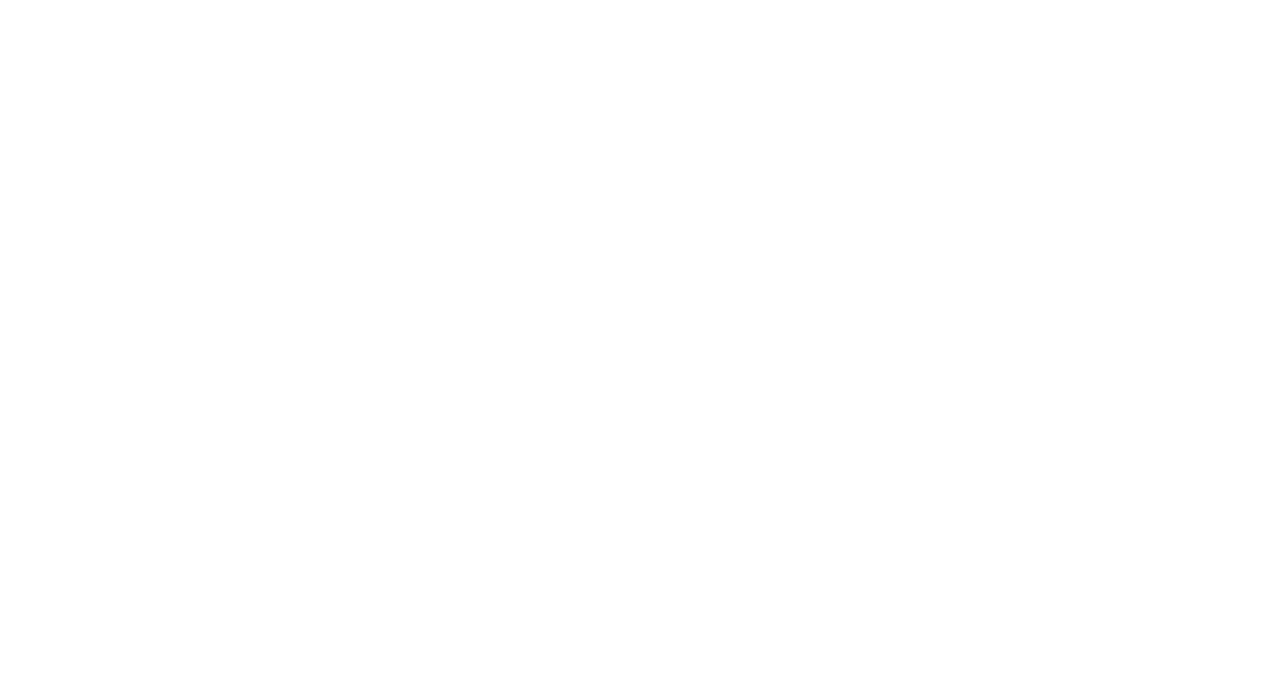
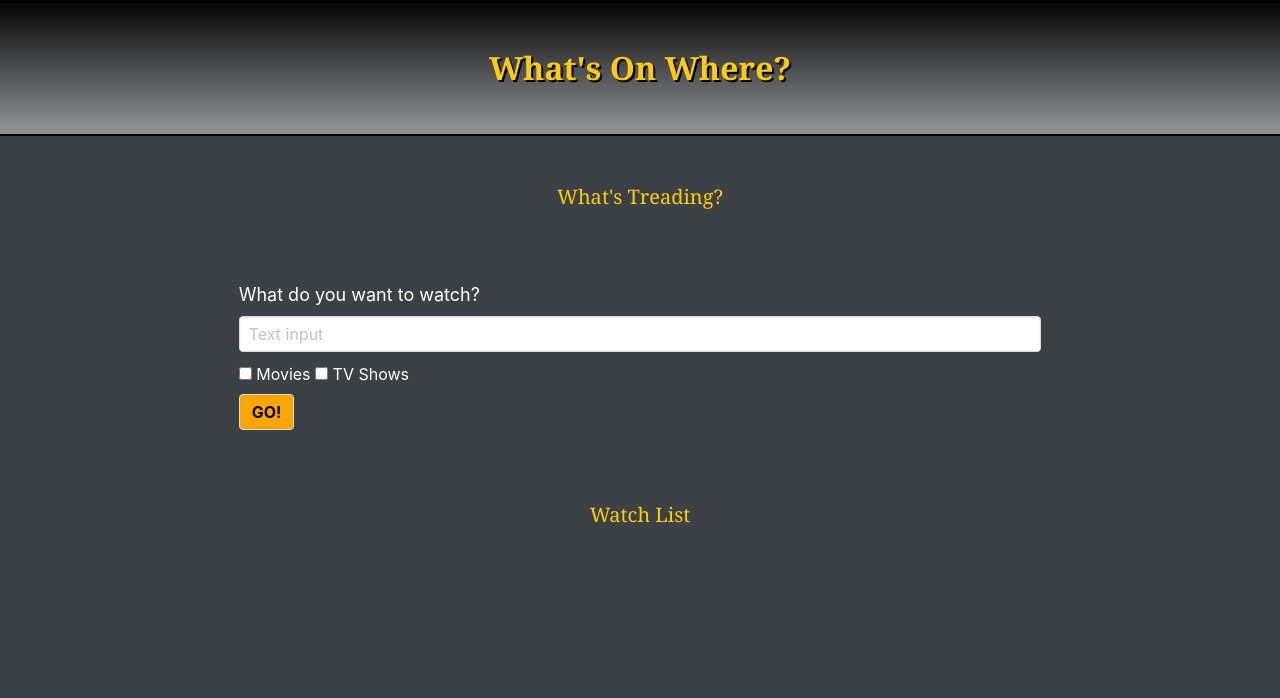
Before and after one commit to 1701c/project1, a plain HTML site: page index.html in a window 1280 px wide. Drawn offline with nearby package versions, Linux system fonts and the light colour scheme.

Commit message:
merged html

```diff
--- a/assets/css/style.css
+++ b/assets/css/style.css
@@ -0,0 +1,62 @@
+
+html{
+    background-color: transparent;
+}
+
+body {
+    background-color: #3c4146;
+
+}
+
+.hero-body {
+    background-image: linear-gradient(to bottom, #050505, #e2e2e286);
+    border-bottom: #000 solid 2px;
+    border-top: #000 solid 2px;
+}
+
+.title {
+    color: #FECC0C;
+    text-shadow: 2px 2px #000;
+}
+
+.subtitle {
+    color: #FECC0C;
+}
+
+.column {
+    background-color: #3c4146;
+    widows: 50%;
+}
+
+.input {
+    border-color: none;
+    background-color: #ffffff;
+    color: #000;
+}
+
+.checkbox {
+    color: #fff;
+    margin-top: 1.5%;
+}
+
+.button {
+    background-color: #ffa500;
+    color: #000;
+    font-weight: bold;
+}
+
+.control {
+    margin-top: 1%;
+}
+
+h1 {
+    background-color: transparent;
+    text-align: center;
+    font-family: Georgia, 'Times New Roman', Times, serif ;
+}
+
+h2 {
+    color: #fff;
+    padding-bottom: 1%;
+    font-size: 18px;
+}
--- a/index.html
+++ b/index.html
@@ -1,17 +1,76 @@
 <!DOCTYPE html>
 <html lang="en">
+
 <head>
   <meta charset="UTF-8">
   <meta name="viewport" content="width=device-width, initial-scale=1.0">
+  <link rel="stylesheet" href="https://cdnjs.cloudflare.com/ajax/libs/bulma/0.7.2/css/bulma.min.css">
+  <script defer src="https://use.fontawesome.com/releases/v5.3.1/js/all.js"></script>
   <link rel="stylesheet" href="assets/css/style.css">
-  <script src="https://code.jquery.com/jquery-3.3.1.js" integrity="sha256-2Kok7MbOyxpgUVvAk/HJ2jigOSYS2auK4Pfzbm7uH60=" crossorigin="anonymous"></script>
+  <script src="https://code.jquery.com/jquery-3.3.1.js" integrity="sha256-2Kok7MbOyxpgUVvAk/HJ2jigOSYS2auK4Pfzbm7uH60="
+    crossorigin="anonymous"></script>
   <script src="assets/javascript/app.js"></script>
   <meta http-equiv="X-UA-Compatible" content="ie=edge">
-  <title>Title</title>
+  <title>What's On Where?</title>
 </head>
 
 <body>
+  <section class="hero">
+    <div class="hero-body">
+      <div class="container">
+        <h1 class="title">
+          What's On Where?
+        </h1>
+      </div>
+    </div>
+  </section>
+  <div class="container is-fluid">
+    <section class="section">
+      <div class="container">
+        <h1 class="subtitle">What's Treading?</h1>
+        <div id="trending-section"></div>
+        <!-- Entry field for trending content -->
+      </div>
+    </section>
 
+    <div class="columns is-mobile is-centered">
+      <div class="column is-two-thirds">
+        <h2>What do you want to watch?</h2>
+        <input class="input" type="text" placeholder="Text input">
+
+        <label class="checkbox">
+            <input type="checkbox">
+            Movies
+          </label>
+          <label class="checkbox">
+              <input type="checkbox">
+              TV Shows
+            </label>
+
+            <div class="control">
+          <button class="button">GO!</button>
+
+        </div>
+      </div>
+    </div>
+
+    <section class="section">
+      <div class="container">
+        <h1 class="subtitle">Watch List</h1>
+        <div id="watchlist-section"></div>
+        <!-- Entry field for watch List content -->
+      </div>
+    </section>
+
+    <section class="section">
+      <div class="container">
+        <!--Logo will go here, if time-->
+      </div>
+    </section>
+    <div class="results">
+      <!--Results will go here-->
+    </div>
+  </div>
 </body>
 
 </html>
```
